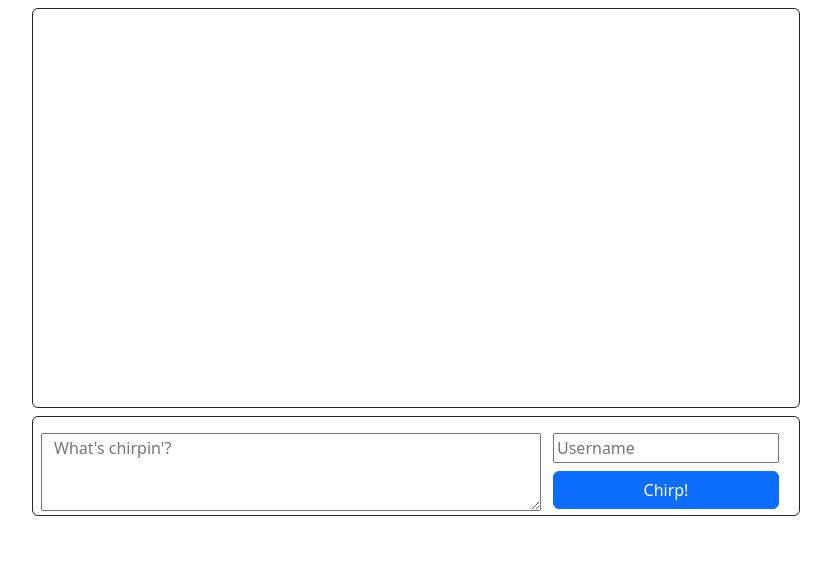
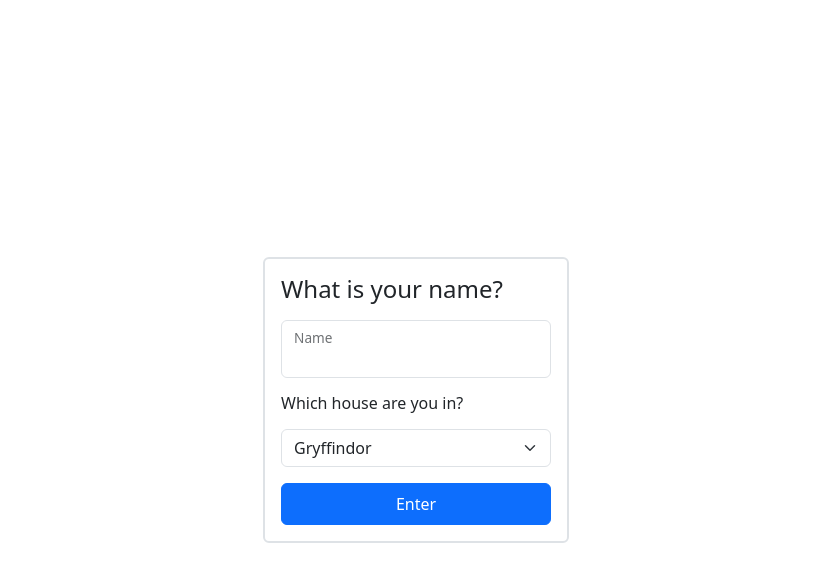
Before and after one commit to MrMeadows/chirper, a React (Create React App) app: page / in a window 1280 px wide. Shown: the top 582 px of the page, without its empty margins (224-1055 px from the left). Built offline with nearby package versions, Linux system fonts and the light colour scheme.

Commit message:
creating Login.jsx
created login page component and used Bootstrap example as a guide

```diff
--- a/src/App.jsx
+++ b/src/App.jsx
@@ -1,17 +1,29 @@
 import React, { useState } from 'react';
 import Feed from './components/Feed.jsx';
 import Input from './components/Input.jsx';
+import Login from './components/Login.jsx';
 
 
 const App = () => {
 
+    // const [loginName, setLoginName] = useState('');
+
+    let loginName = "bob";
+
     const [chirps, setChirps] = useState([]);
+
+    /* const loginUser = (username) => {
+        const activeUser =
+    } */
 
     const addChirp = (username, chirpContent, timestamp) => {
         const newChirp = {username, chirpContent: chirpContent, timestamp: timestamp};
         setChirps(chirps => ([...chirps, newChirp]));
     }
 
+    if (loginName) {
+        return <Login />
+    } else {
         return (
             <div>
                 <Feed chirps={chirps} />
@@ -19,5 +31,6 @@
             </div>
         )
     }
+}
 
 export default App;
--- /dev/null
+++ b/src/components/Login.jsx
@@ -0,0 +1,29 @@
+import React from 'react';
+
+const Login = () => {
+    return (
+        <div className="container align-self-center" style={{maxWidth: "330px"}}>
+            <div className="d-flex align-items-center vh-100">
+                <div className="form-signin w-100 m-auto p-3 border border-2 rounded">
+                    <form>
+                        <h4>What is your name?</h4>
+                        <div className="form-floating">
+                            <input type="text" className="form-control my-3" id="floatingInput"></input>
+                            <label for="floatingInput">Name</label>
+                        </div>
+                        <h6>Which house are you in?</h6>
+                        <select className="form-select my-3">
+                            <option selected value="1" id="hogwarts">Gryffindor</option>
+                            <option value="2" id="slytherin">Slytherin</option>
+                            <option value="3" id="ravenclaw">Ravenclaw</option>
+                            <option value="4" id="hufflepuff">Hufflepuff</option>
+                        </select>
+                        <button class="btn btn-primary w-100 py-2" type="submit">Enter</button>
+                    </form>
+                </div>
+            </div>
+        </div>
+    )
+}
+
+export default Login;
```
Also changed, not shown: 1 other file (tests, documents, lock files or other folders). Lines whose indentation alone changed are shown as unchanged.
